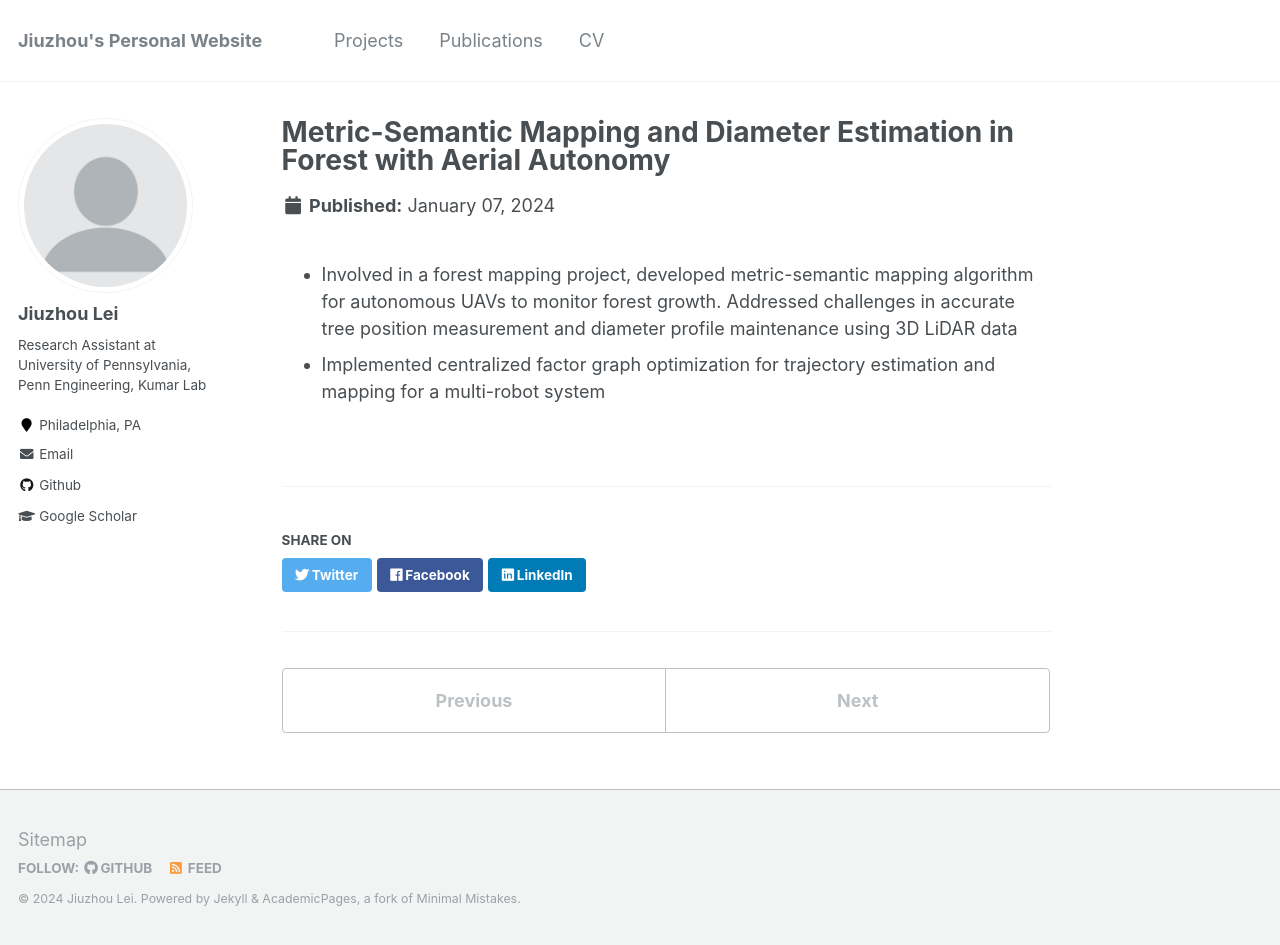
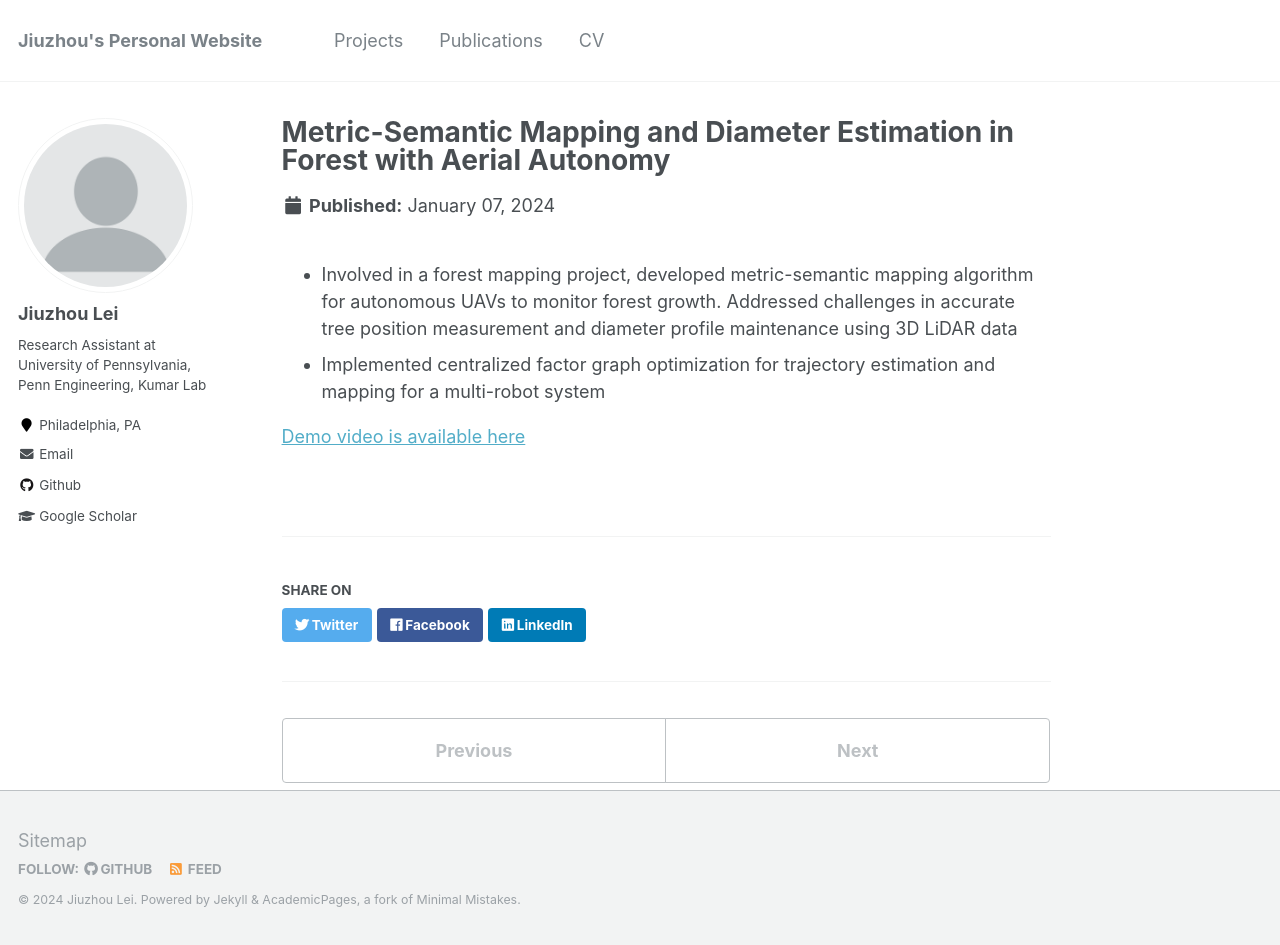
Before and after one commit to RollingOat/jiuzhou_lei.github.io, a Jekyll site: the page built from _portfolio/portfolio-2.md, in a window 1280 px wide and 945 px high. Built offline with Jekyll 4.4.1, drawn with Linux system fonts in a browser that asks for light colours.

Commit message:
Update portfolio-2.md

```diff
--- a/_portfolio/portfolio-2.md
+++ b/_portfolio/portfolio-2.md
@@ -10,3 +10,5 @@ collection: portfolio
 forest growth. Addressed challenges in accurate tree position measurement and diameter profile maintenance using
 3D LiDAR data
 - Implemented centralized factor graph optimization for trajectory estimation and mapping for a multi-robot system
+
+[Demo video is available here](https://drive.google.com/file/d/1BzFMDoIDILkZsAfjee1GTnMgdBeD1lxX/view?usp=drive_link)
```
